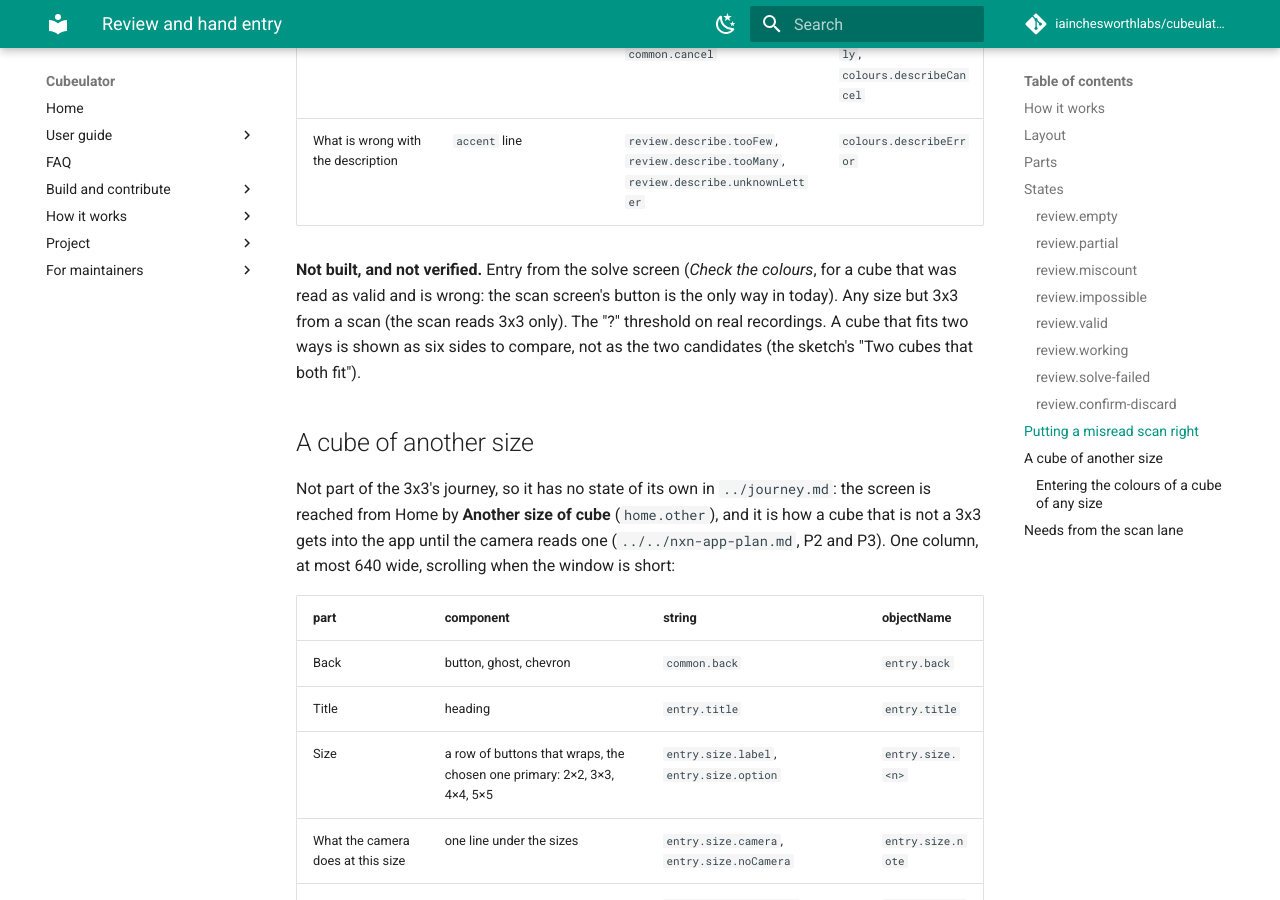
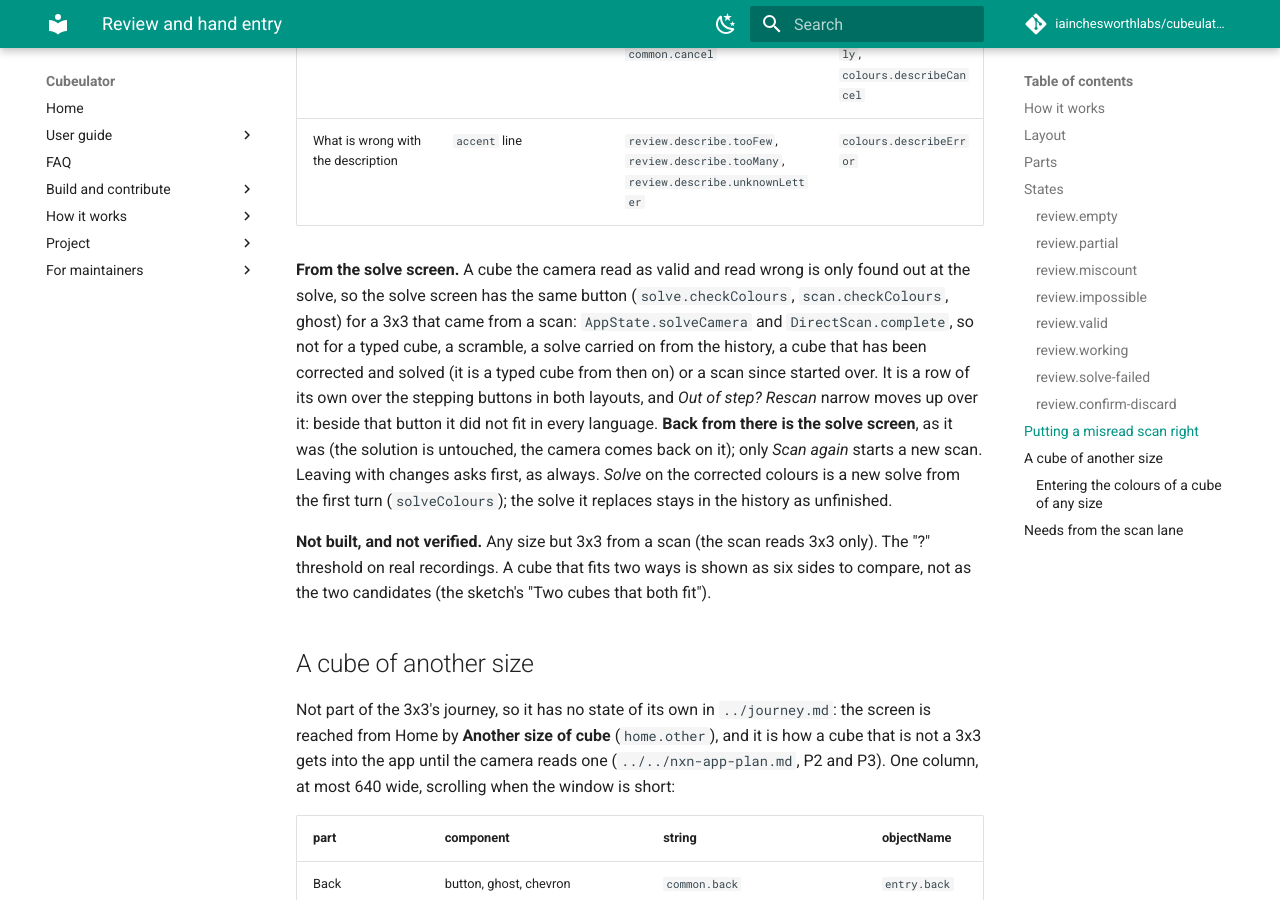
Before and after one commit to iainchesworth/cubeulator, an MkDocs documentation site: the page built from docs/design/screens/review.md, in a window 1280 px wide and 900 px high, scrolled down 6823 px. Built offline with MkDocs 1.6.1 and Material for MkDocs 9.7.7, drawn with Linux system fonts in a browser that asks for light colours; comment, search, counter and statistics services are not loaded; some of the changed text lies outside the part shown.

Commit message:
Check the colours from the solve screen, for a cube the scan read as valid and wrong

```diff
--- a/docs/design/screens/review.md
+++ b/docs/design/screens/review.md
@@ -5,7 +5,7 @@
 > sketch became: one side at a time, paint rather than pick, the count and the
 > cube check beside Solve. It also puts right a cube the camera misread (the
 > section "Putting a misread scan right"), reached from the scan screen once six
-> sides are in. Not built: the entry from the solve screen, the sketch's
+> sides are in, and from the solve screen for a cube read as valid. Not built: the sketch's
 > `review.working` and `review.solve-failed` states (Solve goes straight to the
 > solve screen), the keyboard map below, and the unfolded overview.
 
@@ -233,9 +233,19 @@ on only for a valid cube. There is no "solve anyway".
 | Use these, Cancel | buttons | `review.describe.apply`, `common.cancel` | `colours.describeApply`, `colours.describeCancel` |
 | What is wrong with the description | `accent` line | `review.describe.tooFew`, `review.describe.tooMany`, `review.describe.unknownLetter` | `colours.describeError` |
 
-**Not built, and not verified.** Entry from the solve screen (*Check the colours*,
-for a cube that was read as valid and is wrong: the scan screen's button is the
-only way in today). Any size but 3x3 from a scan (the scan reads 3x3 only). The "?"
+**From the solve screen.** A cube the camera read as valid and read wrong is only
+found out at the solve, so the solve screen has the same button (`solve.checkColours`,
+`scan.checkColours`, ghost) for a 3x3 that came from a scan: `AppState.solveCamera` and
+`DirectScan.complete`, so not for a typed cube, a scramble, a solve carried on from the
+history, a cube that has been corrected and solved (it is a typed cube from then on) or a
+scan since started over. It is a row of its own over the stepping buttons in both
+layouts, and *Out of step? Rescan* narrow moves up over it: beside that button it did not
+fit in every language. **Back from there is the solve screen**, as it was (the solution is
+untouched, the camera comes back on it); only *Scan again* starts a new scan. Leaving with
+changes asks first, as always. *Solve* on the corrected colours is a new solve from the
+first turn (`solveColours`); the solve it replaces stays in the history as unfinished.
+
+**Not built, and not verified.** Any size but 3x3 from a scan (the scan reads 3x3 only). The "?"
 threshold on real recordings. A cube that fits two ways is shown as six sides to
 compare, not as the two candidates (the sketch's "Two cubes that both fit").
 
```
Also changed, not shown: changelog.d/misscan-solve-screen.added.md (added, +1 -0 lines), docs/guide/solve.md (+7 -0 lines), docs/guide/troubleshooting.md (+7 -3 lines), 4 other files.
